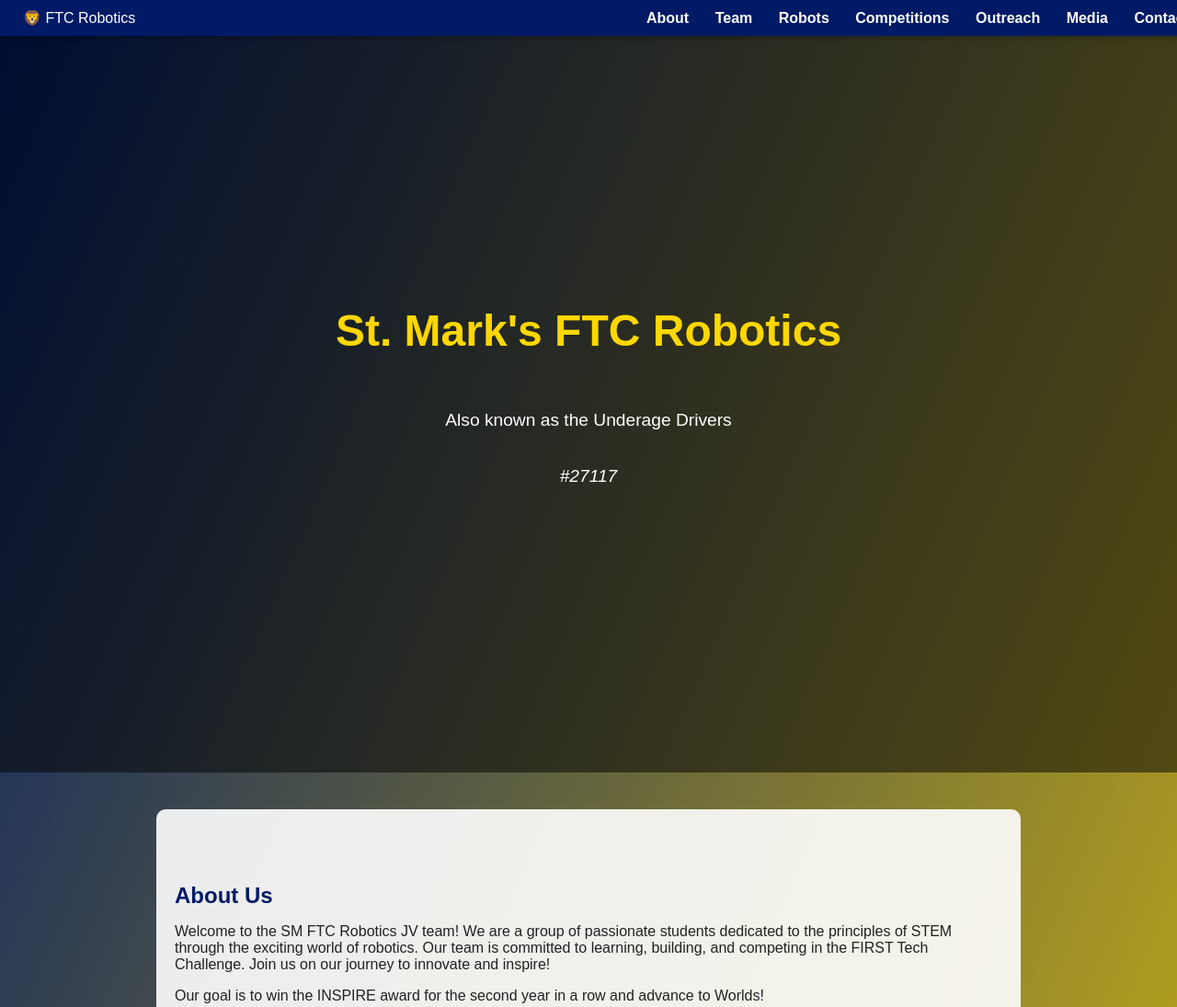
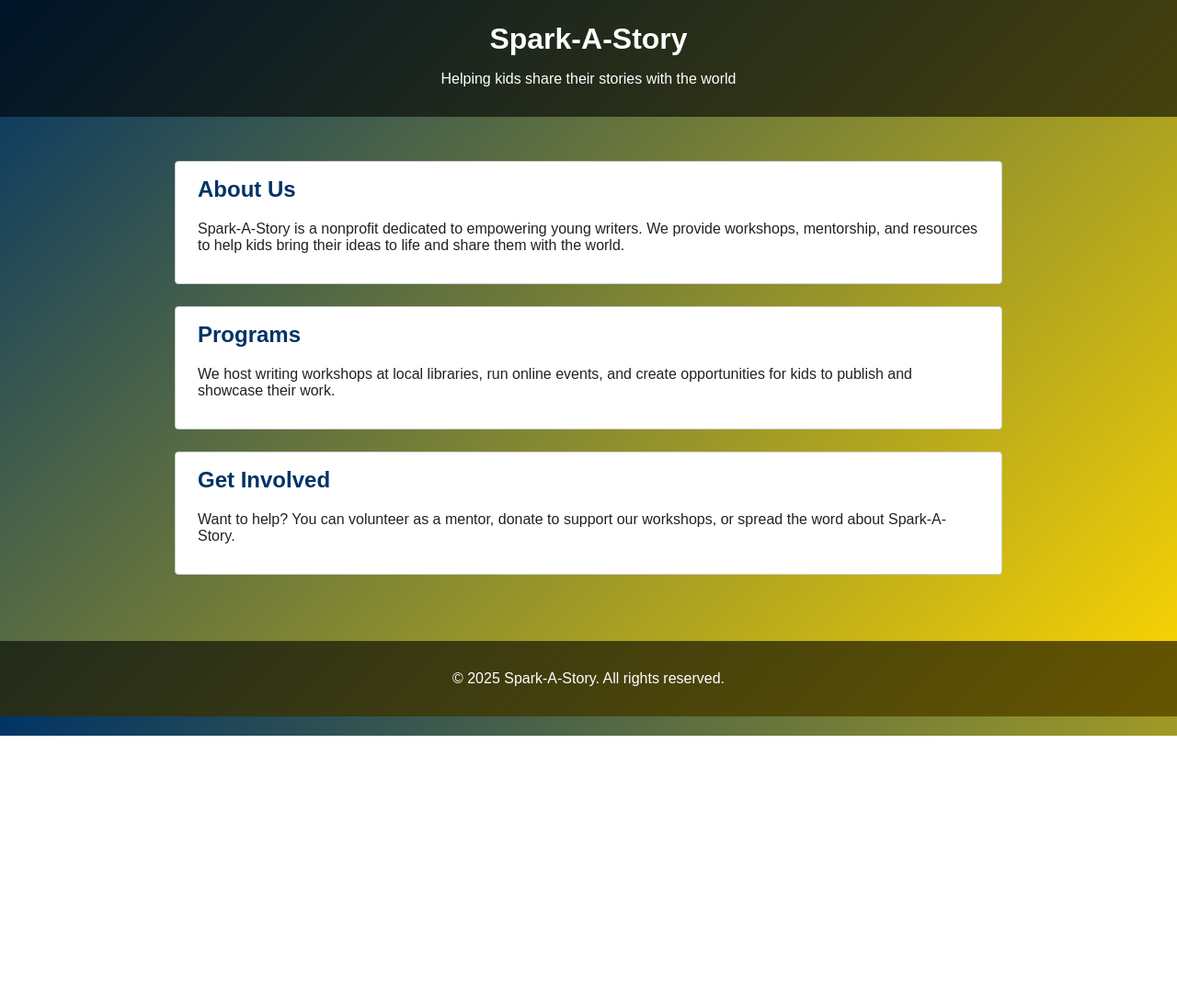
Before and after one commit to Lions001/SMrobotics, a plain HTML site: page index.html in a window 1280 px wide. Shown: the top 1095 px of the page at 92% size. After the commit the page ends 800 px from the top, so only its background shows below. Drawn offline with Linux system fonts and the light colour scheme.

Commit message:
Update index.html

```diff
--- a/index.html
+++ b/index.html
@@ -3,143 +3,79 @@
 <head>
   <meta charset="UTF-8">
   <meta name="viewport" content="width=device-width, initial-scale=1.0">
-  <title>St. Mark's FTC Robotics</title>
+  <title>Spark-A-Story</title>
   <style>
     body {
       margin: 0;
       font-family: Arial, sans-serif;
-      background: linear-gradient(to bottom right, #001a66, #ffd700);
+      background: linear-gradient(135deg, #003366, #FFD700);
       color: #222;
     }
 
-    nav {
-      position: fixed;
-      top: 0;
-      width: 100%;
-      background: #001a66;
+    header {
+      background-color: rgba(0, 0, 0, 0.6);
       color: white;
-      display: flex;
-      justify-content: space-between;
-      align-items: center;
-      padding: 10px 25px;
-      box-shadow: 0 2px 6px rgba(0,0,0,0.3);
-      z-index: 1000;
+      padding: 1rem;
+      text-align: center;
     }
 
-    nav a {
-      color: white;
-      text-decoration: none;
-      margin: 0 12px;
-      font-weight: bold;
+    h1 {
+      margin: 0.5rem 0;
     }
 
-    nav a:hover {
-      color: #ffd700;
+    main {
+      max-width: 900px;
+      margin: 2rem auto;
+      padding: 1rem;
     }
 
-    .hero {
-      height: 100vh;
-      background: rgba(0,0,0,0.5) url("lion-banner.jpg") center/cover no-repeat;
-      color: white;
-      display: flex;
-      flex-direction: column;
-      justify-content: center;
-      align-items: center;
-      text-align: center;
-      padding: 20px;
+    .box {
+      background: white;
+      border: 1px solid #ccc;
+      padding: 1rem 1.5rem;
+      margin-bottom: 1.5rem;
+      border-radius: 4px;
     }
 
-    .hero h1 {
-      font-size: 3rem;
-      color: #ffd700;
-    }
-
-    .hero p {
-      font-size: 1.2rem;
-    }
-
-    .section {
-      padding: 60px 20px;
-      max-width: 900px;
-      margin: 40px auto;
-      background: rgba(255,255,255,0.9);
-      border-radius: 10px;
-    }
-
-    .section h2 {
-      color: #001a66;
-      margin-bottom: 15px;
+    h2 {
+      margin-top: 0;
+      color: #003366;
     }
 
     footer {
-      background: #001a66;
+      text-align: center;
+      padding: 1rem;
+      background: rgba(0, 0, 0, 0.6);
       color: white;
-      text-align: center;
-      padding: 15px;
+      margin-top: 2rem;
     }
   </style>
 </head>
 <body>
-  <nav>
-    <div class="logo">🦁 FTC Robotics</div>
-    <div>
-      <a href="#about">About</a>
-      <a href="#team">Team</a>
-      <a href="#robots">Robots</a>
-      <a href="#competitions">Competitions</a>
-      <a href="#outreach">Outreach</a>
-      <a href="#media">Media</a>
-      <a href="#contact">Contact</a>
+  <header>
+    <h1>Spark-A-Story</h1>
+    <p>Helping kids share their stories with the world</p>
+  </header>
+
+  <main>
+    <div class="box">
+      <h2>About Us</h2>
+      <p>Spark-A-Story is a nonprofit dedicated to empowering young writers. We provide workshops, mentorship, and resources to help kids bring their ideas to life and share them with the world.</p>
     </div>
-  </nav>
 
-  <section class="hero">
-    <h1>St. Mark's FTC Robotics</h1>
-    <p>Also known as the Underage Drivers</p>
-    <p><em>#27117</em></p>
-  </section>
+    <div class="box">
+      <h2>Programs</h2>
+      <p>We host writing workshops at local libraries, run online events, and create opportunities for kids to publish and showcase their work.</p>
+    </div>
 
-  <section id="about" class="section">
-    <h2>About Us</h2>
-    <p>Welcome to the SM FTC Robotics JV team! We are a group of passionate students dedicated to the principles of STEM through the exciting world of robotics. Our team is committed to learning, building, and competing in the FIRST Tech Challenge. Join us on our journey to innovate and inspire!</p>
-    <p>Our goal is to win the INSPIRE award for the second year in a row and advance to Worlds!</p>
-  </section>
-
-  <section id="team" class="section">
-    <h2>Meet the Team</h2>
-    <p>Coaches: Ronen Verma, Mr. Mayer, Mr. Fine</p>
-    <p>Hardware: Zachary Liaw (head), Andre Hamghalam (head), Aum Karra, Andrew Langford, Corbin Reed, Asher Saluja, Eason Lu, Eugene Maimbo, Kai Sheng</p>
-    <p>Software: Ritam Setu (head), Elliot Harder, Dhilan Saluja, Ayden Yang</p>
-  </section>
-
-  <section id="robots" class="section">
-    <h2>Our Robots</h2>
-    <p>In progress</p>
-  </section>
-
-  <section id="competitions" class="section">
-    <h2>Competitions & Achievements</h2>
-    <p>In progress</p>
-  </section>
-
-  <section id="outreach" class="section">
-    <h2>Community Outreach</h2>
-    <p>In progress</p>
-  </section>
-
-  <section id="media" class="section">
-    <h2>Media Gallery</h2>
-    <p>In progress</p>
-  </section>
-
-  <section id="contact" class="section">
-    <h2>Contact Us</h2>
-    <p>Email: 26vermar@smtexas.org</p>
-    <p>Location: St. Mark's School of Texas</p>
-  </section>
+    <div class="box">
+      <h2>Get Involved</h2>
+      <p>Want to help? You can volunteer as a mentor, donate to support our workshops, or spread the word about Spark-A-Story.</p>
+    </div>
+  </main>
 
   <footer>
-    <p>© 2025 St. Mark's School of Texas FTC Robotics</p>
+    <p>&copy; 2025 Spark-A-Story. All rights reserved.</p>
   </footer>
 </body>
 </html>
```
